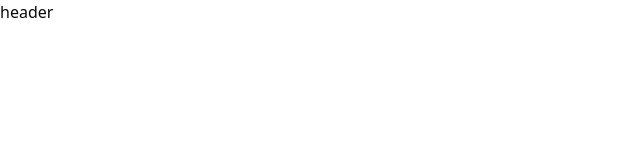
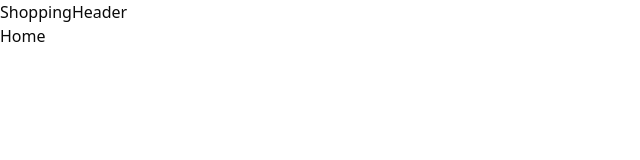
Before and after one commit to Jay-kabdwal/clothify, a React (Vite) app in the folder client/: page /shop/home in a window 1280 px wide. Before the commit this address had no page. Shown: the top 160 px of the page, without its empty margins (0-640 px from the left). Built offline with nearby package versions, Linux system fonts and the light colour scheme.

Commit message:
shopping_page setup

```diff
--- a/client/src/App.jsx
+++ b/client/src/App.jsx
@@ -7,12 +7,16 @@ import AdminDashboard from "./pages/admin-view/dashboar"
 import AdminProducts from "./pages/admin-view/products"
 import AdminOrders from "./pages/admin-view/orders"
 import AdminFeatures from "./pages/admin-view/features"
+import ShoppingLayout from "./components/shopping-view/layout"
+import NotFound from "./pages/notfound/NotFound"
+import ListingPages from "./pages/shopping-view/ListingPages"
+import Account from "./pages/shopping-view/Account"
+import CheckOut from "./pages/shopping-view/CheckOut"
+import Home from "./pages/shopping-view/Home"
 
 const App = () => {
   return (
     <div className="flex flex-col overflow-hidden bg-white">
-
-      <h1>header</h1>
 
       <Routes >
         <Route path="/auth" element={<Layout />}>
@@ -24,14 +28,23 @@ const App = () => {
         <Route path="/admin" element={<AdminLayout />}>
 
           <Route path="dashboard" element={<AdminDashboard />} />
-
           <Route path="products" element={<AdminProducts />} />
-
           <Route path="orders" element={<AdminOrders />} />
-
           <Route path="featurs" element={<AdminFeatures />} />
 
         </Route>
+
+        <Route path="/shop" element={<ShoppingLayout />} >
+        <Route path="home" element={<Home/>}/>
+        <Route path="listing" element={<ListingPages/>}/>
+        <Route path="account" element={<Account/>}/>
+        <Route path="checkout" element={<CheckOut/>}/>
+
+        </Route>
+
+        <Route path="*" element={<NotFound />} />
+
+
 
 
       </Routes>
--- /dev/null
+++ b/client/src/components/shopping-view/Header.jsx
@@ -0,0 +1,9 @@
+import React from 'react'
+
+const ShoppingHeader = () => {
+  return (
+    <div>ShoppingHeader</div>
+  )
+}
+
+export default ShoppingHeader
--- /dev/null
+++ b/client/src/components/shopping-view/layout.jsx
@@ -0,0 +1,16 @@
+import React from 'react'
+import { Outlet } from 'react-router-dom'
+import ShoppingHeader from './Header'
+
+const Shoppinglayout = () => {
+    return (
+        <div className='flex flex-col overflow-hidden bg-white'>
+            <ShoppingHeader />
+            <main className='flex flex-col w-ful'>
+                <Outlet />
+            </main>
+        </div>
+    )
+}
+
+export default Shoppinglayout
--- /dev/null
+++ b/client/src/pages/notfound/NotFound.jsx
@@ -0,0 +1,9 @@
+import React from 'react'
+
+const NotFound = () => {
+  return (
+    <div>NotFound page not exist</div>
+  )
+}
+
+export default NotFound
--- /dev/null
+++ b/client/src/pages/shopping-view/Account.jsx
@@ -0,0 +1,9 @@
+import React from 'react'
+
+const Account = () => {
+  return (
+    <div>Account</div>
+  )
+}
+
+export default Account
--- /dev/null
+++ b/client/src/pages/shopping-view/CheckOut.jsx
@@ -0,0 +1,9 @@
+import React from 'react'
+
+const CheckOut = () => {
+  return (
+    <div>CheckOut</div>
+  )
+}
+
+export default CheckOut
--- /dev/null
+++ b/client/src/pages/shopping-view/Home.jsx
@@ -0,0 +1,9 @@
+import React from 'react'
+
+const Home = () => {
+  return (
+    <div>Home</div>
+  )
+}
+
+export default Home
--- /dev/null
+++ b/client/src/pages/shopping-view/ListingPages.jsx
@@ -0,0 +1,9 @@
+import React from 'react'
+
+const ListingPages = () => {
+  return (
+    <div>ListingPages</div>
+  )
+}
+
+export default ListingPages
```
